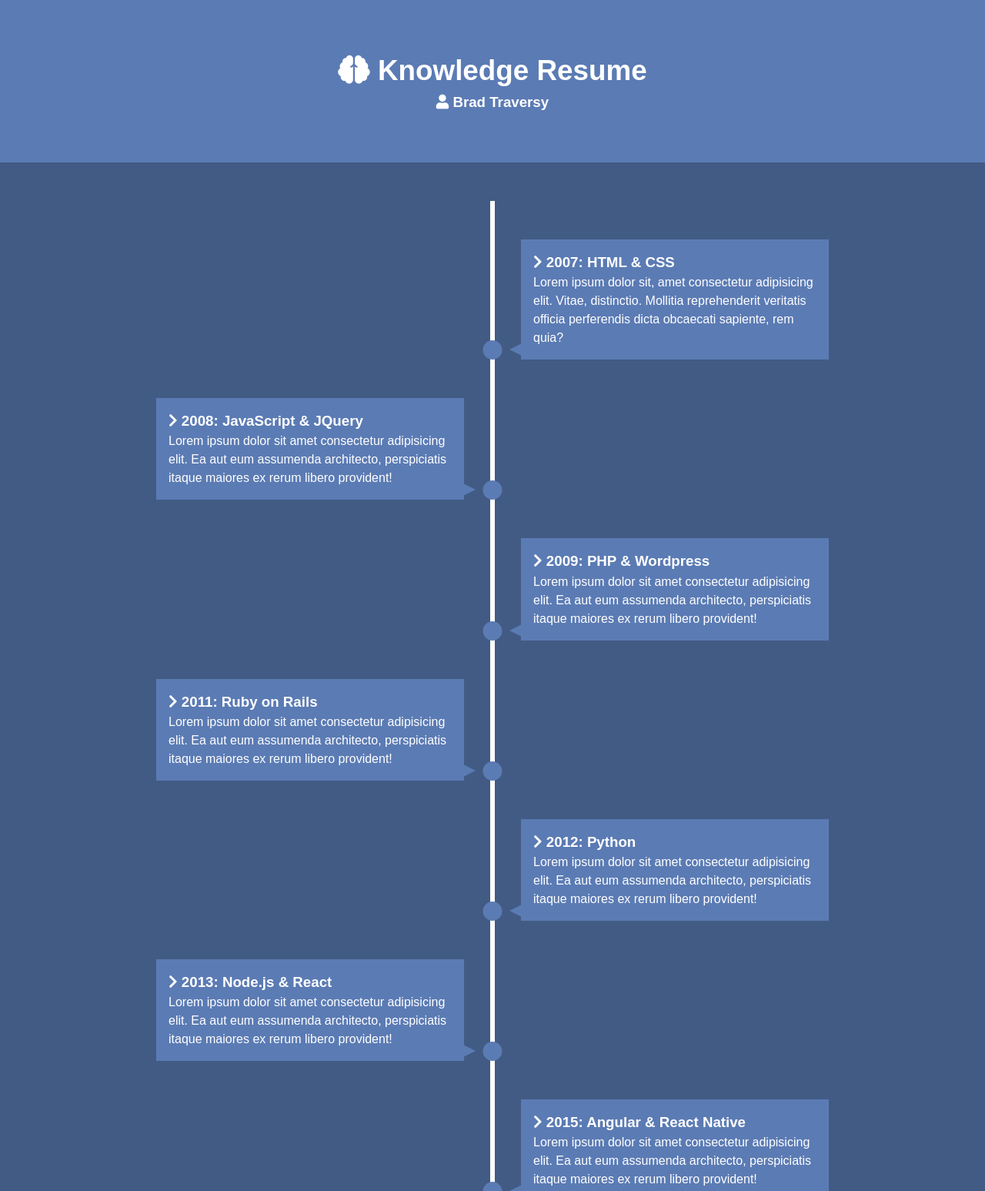
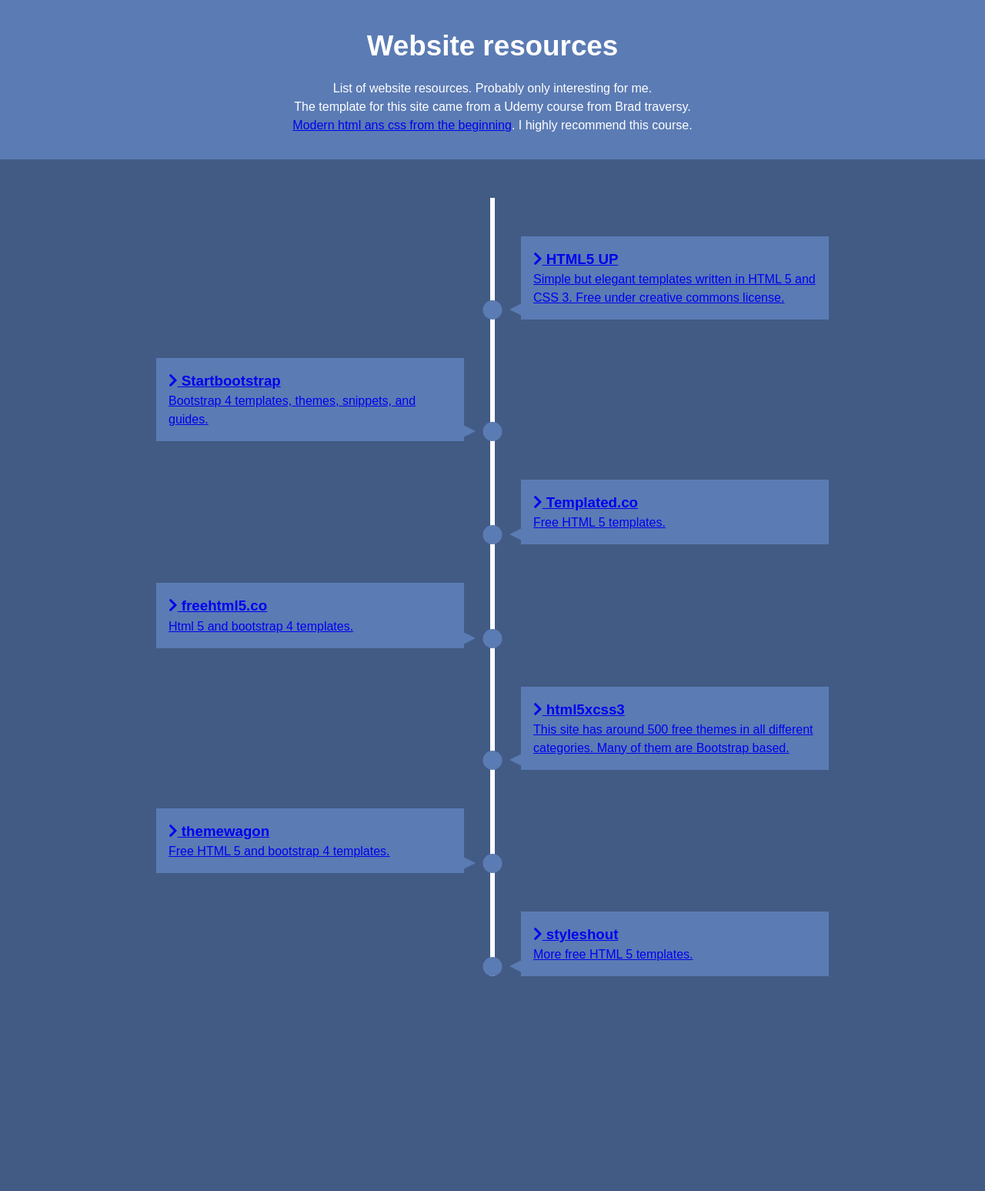
Before and after one commit to cbrands/website-resources, a plain HTML site: page index.html in a window 1280 px wide. Shown: the top 1547 px of the page at 77% size. After the commit the page ends 1368 px from the top, so only its background shows below. Drawn offline with Linux system fonts and the light colour scheme.

Commit message:
added template sites

```diff
--- a/index.html
+++ b/index.html
@@ -5,16 +5,15 @@
   <meta name="viewport" content="width=device-width, initial-scale=1.0">
   <meta http-equiv="X-UA-Compatible" content="ie=edge">
   <link rel="stylesheet" href="https://use.fontawesome.com/releases/v5.6.3/css/all.css" integrity="sha384-UHRtZLI+pbxtHCWp1t77Bi1L4ZtiqrqD80Kn4Z8NTSRyMA2Fd33n5dQ8lWUE00s/" crossorigin="anonymous">
-
-
   <link rel="stylesheet" href="style.css">
   <title>Knowledge Timeline</title>
 </head>
 <body>
   <header id="main-header">
     <div class="container">
-      <h1><i class="fas fa-brain"></i> Knowledge Resume</h1>
-      <h3><i class="fas fa-user"></i> Brad Traversy</h3>
+      <h1>Website resources</h1>
+      <p>List of website resources. Probably only interesting for me.</p>
+      <p>The template for this site came from a Udemy course from Brad traversy.<br><a href="https://www.udemy.com/modern-html-css-from-the-beginning/learn/v4/content">Modern html ans css from the beginning</a>. I highly recommend this course.</p>
     </div>
   </header>
 
@@ -22,102 +21,72 @@
     <ul>
       <li>
         <div>
-          <h3><i class="fas fa-chevron-right"></i> 2007: HTML & CSS</h3>
-          <p>Lorem ipsum dolor sit, amet consectetur adipisicing elit. Vitae, distinctio. Mollitia reprehenderit veritatis officia perferendis dicta obcaecati sapiente, rem quia?</p>
+          <a href="https://html5up.net/" target="_blank">
+            <h3><i class="fas fa-chevron-right"></i> HTML5 UP</h3>
+            <p>Simple but elegant templates written in HTML 5 and CSS 3. Free under creative commons license.</p>
+          </a>
         </div>
       </li>
       <li>
         <div>
+          <a href="https://startbootstrap.com/" target="_blank">
             <h3>
-            <i class="fas fa-chevron-right"></i> 2008: JavaScript & JQuery
+              <i class="fas fa-chevron-right"></i> Startbootstrap
             </h3>
             <p>
-            Lorem ipsum dolor sit amet consectetur adipisicing elit. Ea aut
-            eum assumenda architecto, perspiciatis itaque maiores ex rerum
-            libero provident!
+              Bootstrap 4 templates, themes, snippets, and guides.
             </p>
+          </a>
         </div>
       </li>
       <li>
         <div>
-          <h3><i class="fas fa-chevron-right"></i> 2009: PHP & Wordpress</h3>
+          <a href="https://templated.co/" target="_blank">
+            <h3><i class="fas fa-chevron-right"></i> Templated.co</h3>
             <p>
-            Lorem ipsum dolor sit amet consectetur adipisicing elit. Ea aut
-            eum assumenda architecto, perspiciatis itaque maiores ex rerum
-            libero provident!
+              Free HTML 5 templates.
             </p>
+          </a>
         </div>
       </li>
       <li>
         <div>
-          <h3><i class="fas fa-chevron-right"></i> 2011: Ruby on Rails</h3>
+          <a href="https://freehtml5.co/" target="_blank">
+            <h3><i class="fas fa-chevron-right"></i> freehtml5.co</h3>
             <p>
-            Lorem ipsum dolor sit amet consectetur adipisicing elit. Ea aut
-            eum assumenda architecto, perspiciatis itaque maiores ex rerum
-            libero provident!
+              Html 5 and bootstrap 4 templates.
             </p>
+          </a>
         </div>
       </li>
       <li>
         <div>
-          <h3><i class="fas fa-chevron-right"></i> 2012: Python</h3>
+          <a href="https://www.html5xcss3.com/">
+            <h3><i class="fas fa-chevron-right"></i> html5xcss3</h3>
             <p>
-            Lorem ipsum dolor sit amet consectetur adipisicing elit. Ea aut
-            eum assumenda architecto, perspiciatis itaque maiores ex rerum
-            libero provident!
+            This site has around 500 free themes in all different categories. Many of them are Bootstrap based.
             </p>
+          </a>
         </div>
       </li>
       <li>
         <div>
-          <h3><i class="fas fa-chevron-right"></i> 2013: Node.js & React</h3>
+          <a href="https://themewagon.com/free-html-ecommerce-templates-html5-bootstrap/">
+            <h3><i class="fas fa-chevron-right"></i> themewagon</h3>
             <p>
-            Lorem ipsum dolor sit amet consectetur adipisicing elit. Ea aut
-            eum assumenda architecto, perspiciatis itaque maiores ex rerum
-            libero provident!
+              Free HTML 5 and bootstrap 4 templates.
             </p>
+          </a>
         </div>
       </li>
       <li>
           <div>
-          <h3>
-            <i class="fas fa-chevron-right"></i> 2015: Angular & React Native
-          </h3>
+            <a href="https://www.styleshout.com/free-templates/">
+              <h3><i class="fas fa-chevron-right"></i> styleshout</h3>
               <p>
-            Lorem ipsum dolor sit amet consectetur adipisicing elit. Ea aut
-            eum assumenda architecto, perspiciatis itaque maiores ex rerum
-            libero provident!
+                More free HTML 5 templates.
               </p>
-        </div>
-      </li>
-      <li>
-        <div>
-          <h3><i class="fas fa-chevron-right"></i> 2016: Vue.js</h3>
-          <p>
-            Lorem ipsum dolor sit amet consectetur adipisicing elit. Ea aut
-            eum assumenda architecto, perspiciatis itaque maiores ex rerum
-            libero provident!
-          </p>
-        </div>
-      </li>
-      <li>
-        <div>
-          <h3><i class="fas fa-chevron-right"></i> 2017: GraphQl & Apollo</h3>
-          <p>
-            Lorem ipsum dolor sit amet consectetur adipisicing elit. Ea aut
-            eum assumenda architecto, perspiciatis itaque maiores ex rerum
-            libero provident!
-          </p>
-        </div>
-      </li>
-      <li>
-        <div>
-          <h3><i class="fas fa-chevron-right"></i> 2018: Machine Learning</h3>
-          <p>
-            Lorem ipsum dolor sit amet consectetur adipisicing elit. Ea aut
-            eum assumenda architecto, perspiciatis itaque maiores ex rerum
-            libero provident!
-          </p>
+            </a>
           </div>
         </li>
     </ul>
--- a/style.css
+++ b/style.css
@@ -20,7 +20,7 @@
 
 #main-header {
   background: var(--secondary-color);
-  padding: 4rem 0;
+  padding: 2rem 0;
 }
 
 .container {
@@ -31,6 +31,13 @@
 
 h1 {
   font-size: 2.3rem;
+  margin-bottom: 1rem;
+}
+
+img {
+  width: 80%;
+  margin-top: 5px;
+  margin-bottom: 5px;
 }
 
 #timeline ul {
@@ -121,6 +128,9 @@
   background: var(--secondary-color);
 }
 
+a:visited {
+  color: white;
+}
 
 @media(max-width: 900px) {
   #timeline ul li div {
```
Lines whose indentation alone changed are shown as unchanged.
